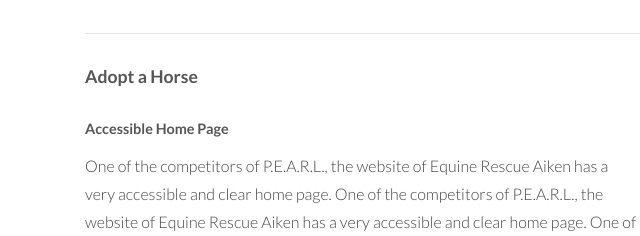
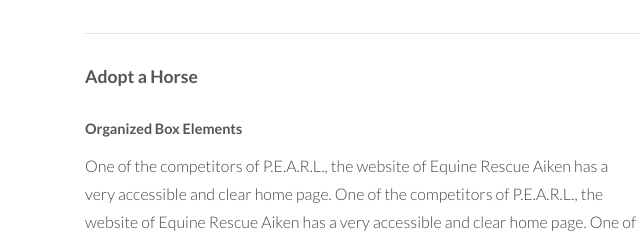
Before and after one commit to madelinehamic/process-site, a plain HTML site: page generic-page.html in a window 1280 px wide. Shown: the part 4175-4411 px from the top of the page, 75-715 px from the left. Drawn offline with Linux system fonts and the light colour scheme.

Commit message:
Update generic-page.html

```diff
--- a/generic-page.html
+++ b/generic-page.html
@@ -86,7 +86,7 @@
 																		<br><hr>
 																		<img class="image right" src="images/Adopt_Horses.jpg" alt="Adopt Horses" />
 																		<h4>Adopt a Horse</h4>
-																		<p><h5>Accessible Home Page</h5> One of the competitors of P.E.A.R.L., the website of Equine Rescue Aiken has a very accessible and clear home page. One of the competitors of P.E.A.R.L., the website of Equine Rescue Aiken has a very accessible and clear home page. One of the competitors of P.E.A.R.L., the website of Equine Rescue Aiken has a very accessible and clear home page.</p>
+																		<p><h5>Organized Box Elements</h5> One of the competitors of P.E.A.R.L., the website of Equine Rescue Aiken has a very accessible and clear home page. One of the competitors of P.E.A.R.L., the website of Equine Rescue Aiken has a very accessible and clear home page. One of the competitors of P.E.A.R.L., the website of Equine Rescue Aiken has a very accessible and clear home page.</p>
 																		<br><hr>
 
 																		<h3>Market Data</h3>
```
